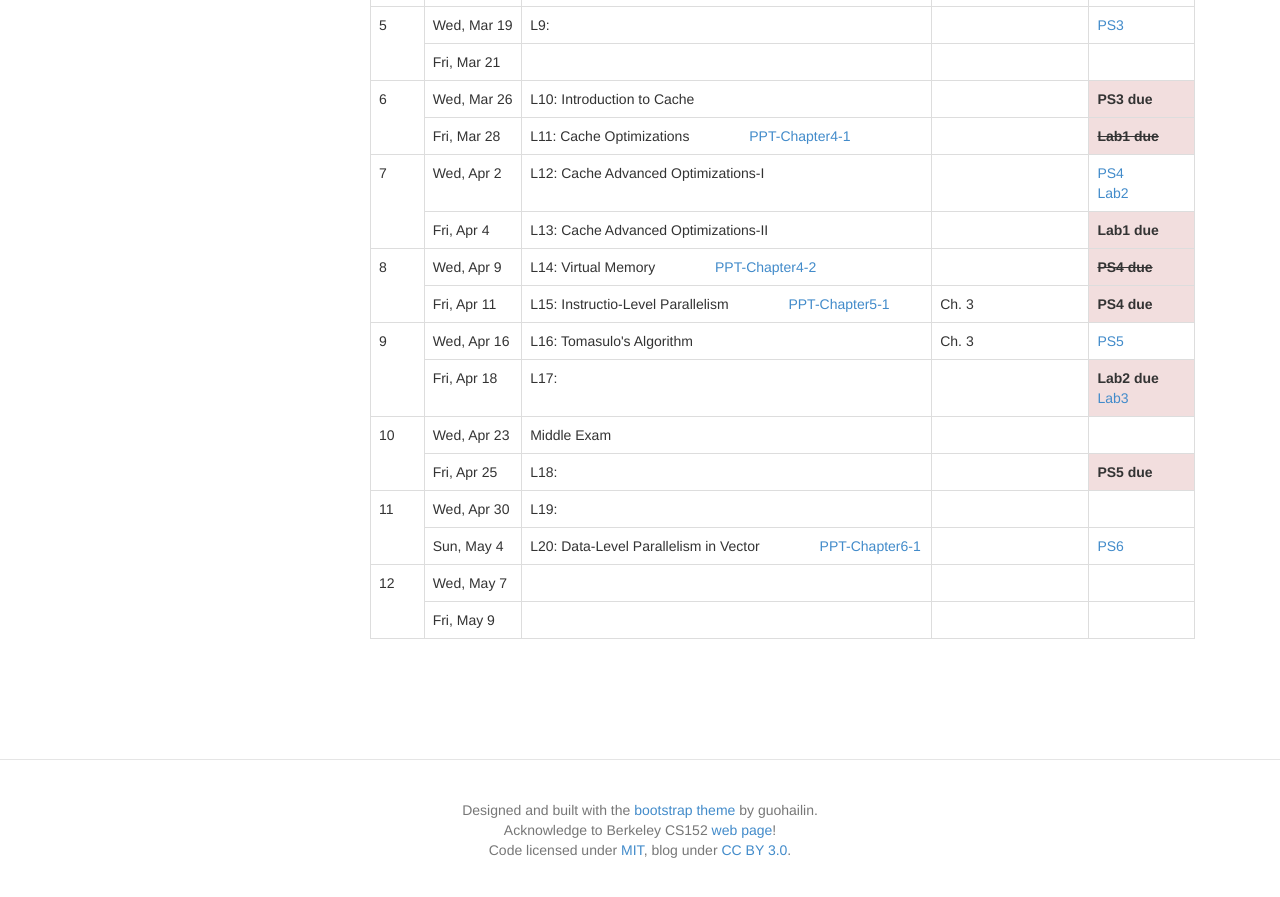
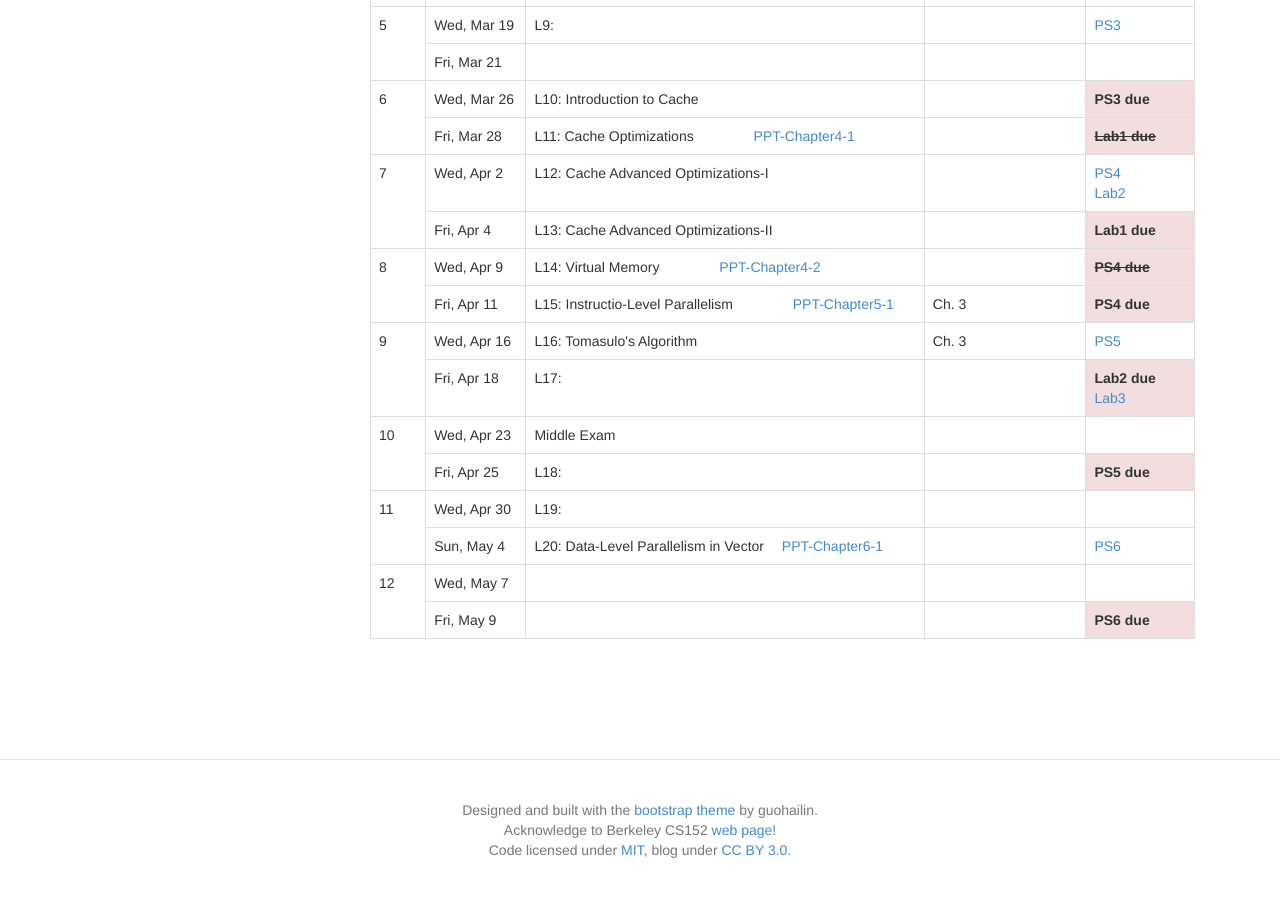
Before and after one commit to hazirguo/ca2014, a Jekyll site: the page index.html, which Jekyll copies as it is, in a window 1280 px wide and 900 px high, scrolled down 1228 px. Shown: the top 897 px of the window. Built offline with Jekyll 4.4.1, drawn with Linux system fonts in a browser that asks for light colours; Markdown is read by kramdown in place of the engine named in the settings.

Commit message:
fix format

```diff
--- a/index.html
+++ b/index.html
@@ -528,7 +528,7 @@
                 Sun, May 4
               </td>
               <td>
-                L20: Data-Level Parallelism in Vector    　　　　<a href="handouts/chapter0601.pptx">PPT-Chapter6-1</a>
+                L20: Data-Level Parallelism in Vector    　<a href="handouts/chapter0601.pptx">PPT-Chapter6-1</a>
               </td>
               <td>
 
@@ -563,8 +563,8 @@
               <td>
 
               </td>
-              <td>
-
+              <td class="danger">
+                <strong> PS6 due</strong>
               </td>
             </tr>
           </tbody>
```
